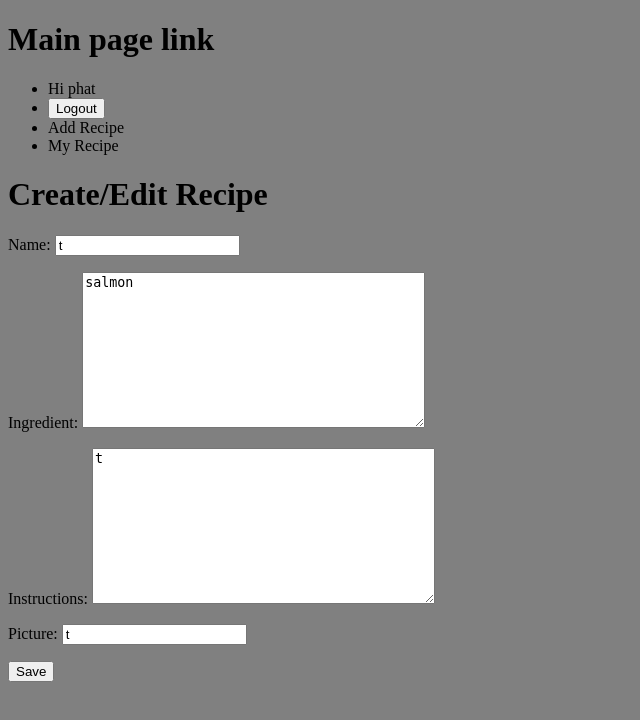
After one commit to PhatCa/Capstone-Project, a Django app: page /recipe/edit/111 in a window 1280 px wide. The commit adds this page. Shown: the top 720 px of the page, without its empty margins (0-640 px from the left). Run offline with Django 4.2, Linux system fonts and the light colour scheme; a user stored in the database is signed in; data comes from the database, SQL or seed files in the repository; both versions use the stored data as it was after the commit.

Commit message:
finally doneee with eveyrything function wise

```diff
--- a/recipe/recipecard/templates/recipecard/my_recipes.html
+++ b/recipe/recipecard/templates/recipecard/my_recipes.html
@@ -15,6 +15,11 @@
                         <input type="submit" value="Delete">
                     </form>
 
+                    <form method="get" action="{% url 'recipes:edit' id=recipe.id %}">
+                        {% csrf_token %}
+                        <input type="submit" value="Edit">
+                    </form>
+
                 </ul>
             </div>
         {% endfor %}
--- /dev/null
+++ b/recipe/recipecard/templates/recipecard/recipe_edit.html
@@ -0,0 +1,10 @@
+{% extends 'base_layout.html' %}
+
+{% block content %}
+  <h1>Create/Edit Recipe</h1>
+      <form method="POST" enctype="multipart/form-data">
+        {% csrf_token %}
+        {{ form.as_p }}
+        <button type="submit" class="btn btn-primary">Save</button>
+      </form>
+{% endblock %}
--- a/recipe/recipecard/urls.py
+++ b/recipe/recipecard/urls.py
@@ -9,5 +9,5 @@ urlpatterns = [
     path('<int:id>/', views.recipe_detail, name='detail'),
     path('myrecipe/',views.my_recipe, name='my_recipe'),
     path('delete/<int:id>/', views.delete_recipe, name='delete'),
-
+    path('edit/<int:id>', views.recipe_edit, name="edit")
 ]
--- a/recipe/recipecard/views.py
+++ b/recipe/recipecard/views.py
@@ -81,3 +81,38 @@ def delete_recipe(request, id):
     if recipe.author == request.user:
         recipe.delete()
     return redirect('recipes:my_recipe')
+
+
+@login_required(login_url='/accounts/login/')
+def recipe_edit(request, id):
+    recipe = Recipe.objects.get(id=id)
+
+    if request.method == 'POST':
+        form = forms.CreateRecipe(request.POST, instance=recipe)
+        if form.is_valid():
+            ingredient_array = form.cleaned_data['ingredient'].split(", ")
+
+            nutrient_info = {}
+            for ingredient in ingredient_array:
+                response = requests.get(f"https://api.nal.usda.gov/fdc/v1/foods/search?api_key=iJlhrcEhWmmtl93uiqrUYcLQYoMLIPiesxI3mepv&query={ingredient}")
+                newData = response.json()
+                nutrients = newData['foods'][1]['foodNutrients']
+                for nutrient in nutrients:
+                    nutrient_name = nutrient['nutrientName']
+                    nutrient_value = nutrient['value']
+                    nutrient_unit = nutrient['unitName']
+                    if nutrient_name in nutrient_info:
+                        nutrient_info[nutrient_name]['value'] += nutrient_value
+                    else:
+                        nutrient_info[nutrient_name] = {'value': nutrient_value, 'unit': nutrient_unit}
+
+            instance = form.save(commit=False)
+            instance.author = request.user
+            instance.nutrient_info = nutrient_info
+            instance.save()
+            return redirect('recipes:detail', id=instance.id)
+
+    else:
+        form = forms.CreateRecipe(instance=recipe)
+
+    return render(request, 'recipecard/recipe_edit.html', {'form': form})
```
Also changed, not shown: recipe/db.sqlite3.
